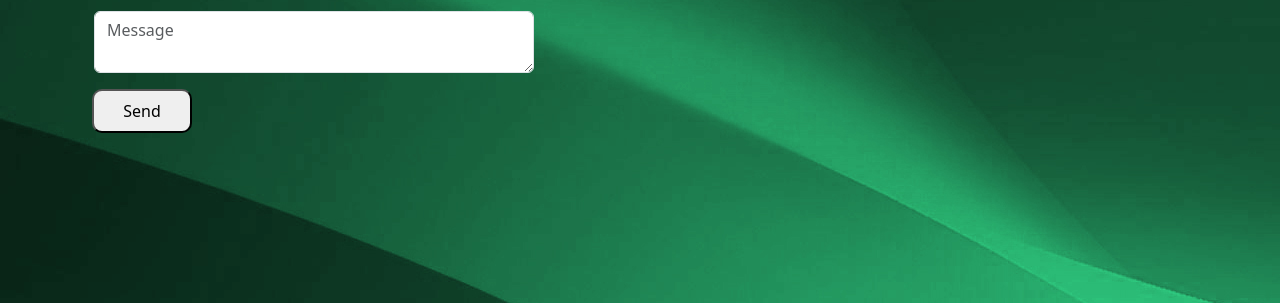
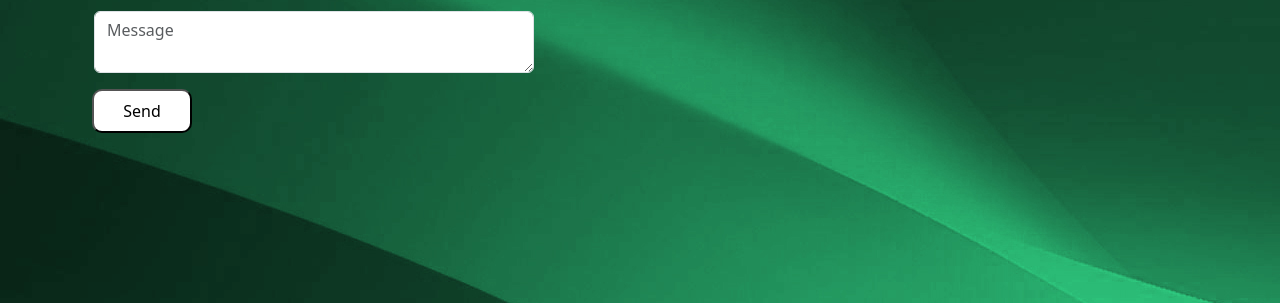
Before and after one commit to SilBus/luckytrade, a plain HTML site: page index.html in a window 1280 px wide. Shown: the part 3270-3573 px from the top of the page. Drawn offline with nearby package versions, Linux system fonts and the light colour scheme.

Commit message:
cambio de color de boton

```diff
--- a/style/estilo.css
+++ b/style/estilo.css
@@ -98,6 +98,8 @@ transition: opacity 1s ease 0s;
     padding: 8px;
     border-radius: 10px;
     width: 100px;
+    background-color: white;
+    color: black;
 }
 .sty4{
     background: transparent;
@@ -130,11 +132,6 @@ transition: opacity 1s ease 0s;
     margin-top: 10rem;
     margin-bottom: 10rem;
 }
-/*
-.sty10{
-    margin-left: 10rem;
-}
-*/
 .espacioHome{
     width: 200px;
     height: 100px;
```
